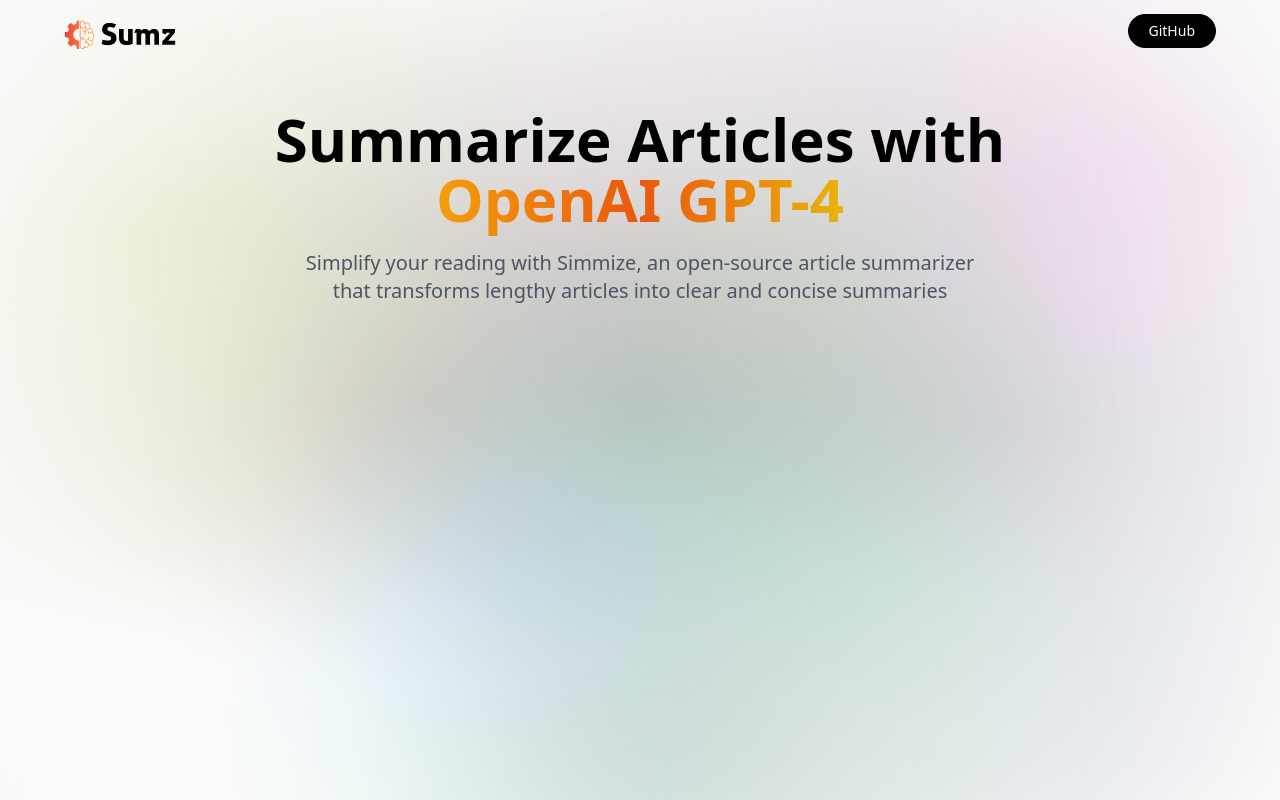
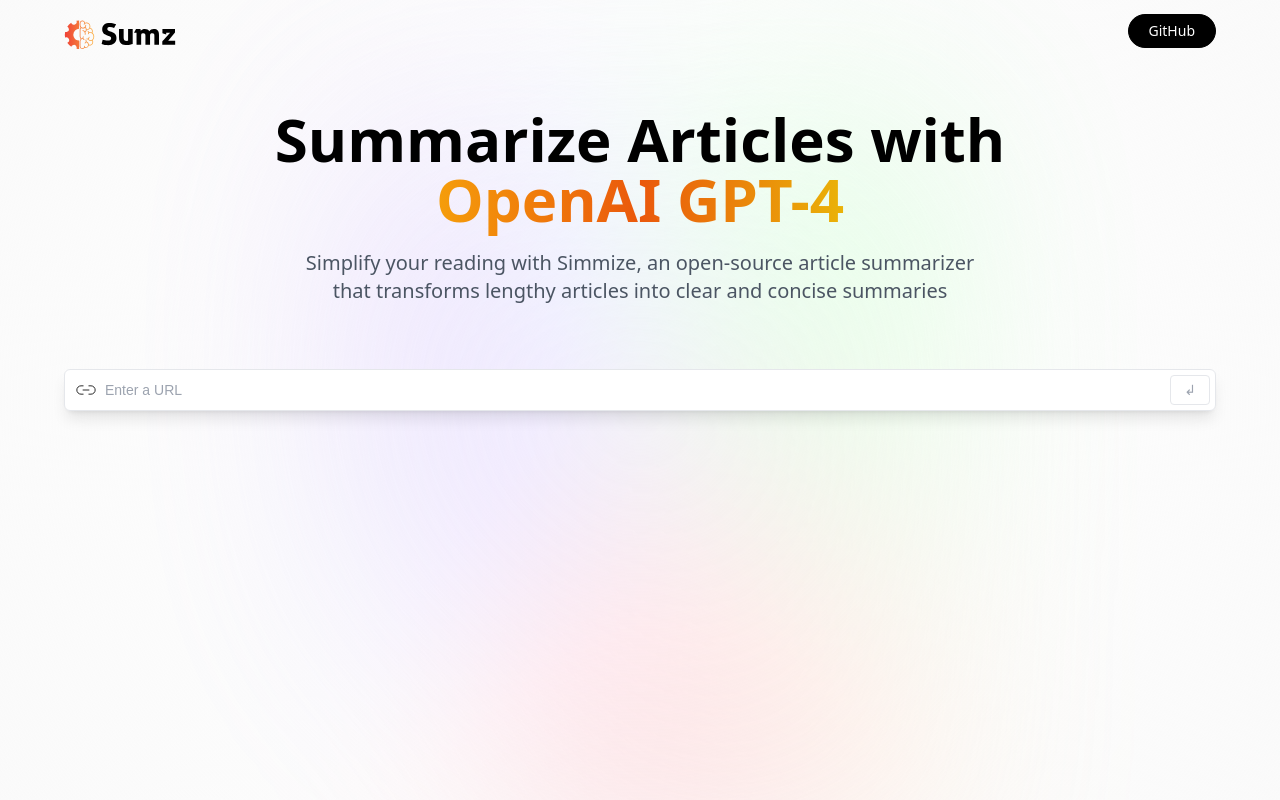
Before and after one commit to Indula-Perera/OpenAI-Article-Summarizer, a React (Vite) app: page / in a window 1280 px wide. Built offline with nearby package versions, Linux system fonts and the light colour scheme; a web font is replaced by a local one.

Commit message:
insert RapidApi to the Project

```diff
--- a/package.json
+++ b/package.json
@@ -12,7 +12,8 @@
   "dependencies": {
     "@reduxjs/toolkit": "^1.9.5",
     "react": "^18.2.0",
-    "react-dom": "^18.2.0"
+    "react-dom": "^18.2.0",
+    "react-redux": "^8.1.1"
   },
   "devDependencies": {
     "@types/react": "^18.2.14",
--- a/src/App.css
+++ b/src/App.css
@@ -35,7 +35,7 @@
 
 .main:after {
   content: "";
-  background-image: url("/src/assets/grid.svg");
+  background-image: url("/src/assets/grid.svg") transparent 50%;
   z-index: 1;
   position: absolute;
   width: 100%;
@@ -43,18 +43,7 @@
   top: 0;
   opacity: 0.4;
   filter: invert(1);
-  background-image: radial-gradient(
-      at 27% 37%,
-      hsla(215, 98%, 61%, 1) 0px,
-      transparent 0%
-    ),
-    radial-gradient(at 97% 21%, hsla(125, 98%, 72%, 1) 0px, transparent 50%),
-    radial-gradient(at 52% 99%, hsla(354, 98%, 61%, 1) 0px, transparent 50%),
-    radial-gradient(at 10% 29%, hsla(256, 96%, 67%, 1) 0px, transparent 50%),
-    radial-gradient(at 97% 96%, hsla(38, 60%, 74%, 1) 0px, transparent 50%),
-    radial-gradient(at 33% 50%, hsla(222, 67%, 73%, 1) 0px, transparent 50%),
-    radial-gradient(at 79% 53%, hsla(343, 68%, 79%, 1) 0px, transparent 50%);
-}
+  }
 
 .gradient {
   height: fit-content;
--- a/src/components/Demo.jsx
+++ b/src/components/Demo.jsx
@@ -1,11 +1,53 @@
-
+import { useState, useEffect } from "react";
+import { copy, linkIcon, loader, tick } from "../assets";
 
 function Demo() {
-    return (
-        <div>
+    const[article, setArticle] = useState({
+        url:'',
+        summary:'',
+    });
 
-        </div>
-    )
+    const handleSubmit = async (e) =>{
+        alert ("Submitted");
+    }
+  return (
+    <section className="mt-16 w-full max-w-xk">
+      {/*search*/}
+      <div className="flex flex-col w-full gap-2">
+        <form
+          className="relative flex justify-center items-center"
+          onSubmit={handleSubmit}
+        >
+          <img
+            src={linkIcon}
+            alt="link_icon"
+            className="absolute left-0 my-2 ml-3 w-5 "
+          />
+
+          <input
+            type="url"
+            placeholder="Enter a URL"
+            value={article.url}
+            onChange={(e) => setArticle({...article, url: e.target.value})}
+            required
+            className="url_input peer"
+          />
+
+          <button
+            type="submit"
+            className="submit_btn peer-focus:border-gray-700 peer-focus:text-gray-700"
+          >
+            ↲
+          </button>
+        </form>
+        {/*Browser URL History*/}
+
+      </div>
+
+      {/*Display Results*/}
+
+    </section>
+  );
 }
 
-export default Demo
+export default Demo;
--- a/src/main.jsx
+++ b/src/main.jsx
@@ -1,10 +1,14 @@
 import React from 'react'
 import ReactDOM from 'react-dom/client'
 import App from './App.jsx'
+import { Provider } from 'react-redux'
+import{store} from './services/store.js'
 
 
 ReactDOM.createRoot(document.getElementById('root')).render(
   <React.StrictMode>
+    <Provider store={store}>
     <App />
+    </Provider>
   </React.StrictMode>,
 )
--- /dev/null
+++ b/src/services/article.js
@@ -0,0 +1,31 @@
+import {createApi,fetchBaseQuery} from '@reduxjs/toolkit/query/react';
+
+const options = {
+    method: 'GET',
+    url: 'https://article-extractor-and-summarizer.p.rapidapi.com/summarize',
+    params: {
+      url: 'https://time.com/6266679/musk-ai-open-letter/',
+      length: '3'
+    },
+    headers: {
+      'X-RapidAPI-Key': '0c41890d51msh8ff9c81e91b0c3fp141796jsn159e1facfb19',
+      'X-RapidAPI-Host': 'article-extractor-and-summarizer.p.rapidapi.com'
+    }
+  };
+
+
+export const articleApi = createApi({
+    reducerPath: 'articleApi',
+    baseQuery: fetchBaseQuery({
+        baseUrl:'https://article-extractor-and-summarizer.p.rapidapi.com/',
+        prepareHeaders:(headers) =>{
+            headers.set('X-RapidAPI-Key','KEY');
+            headers.set('X-RapidAPI-Host','article-extractor-and-summarizer.p.rapidapi.comarticle-extractor-and-summarizer.p.rapidapi.com');
+        }
+    }),
+    endpoints:(builder)=>({
+        getSummary:builder.query({
+            query:(params)=>`test`
+        })
+    })
+})
--- /dev/null
+++ b/src/services/store.js
@@ -0,0 +1,7 @@
+import {configureStore} from '@reduxjs/toolkit';
+import { articleApi } from './article';
+
+export const store =configureStore({
+    reducer: {[articleApi.reducerPath]:articleApi.reducer},
+    middleware:(getDefaultMiddleware) => getDefaultMiddleware().concat(articleApi.middleware)// add thunk as a middleware to the redux store.
+});
```
Also changed, not shown: 1 other file (tests, documents, lock files or other folders).
